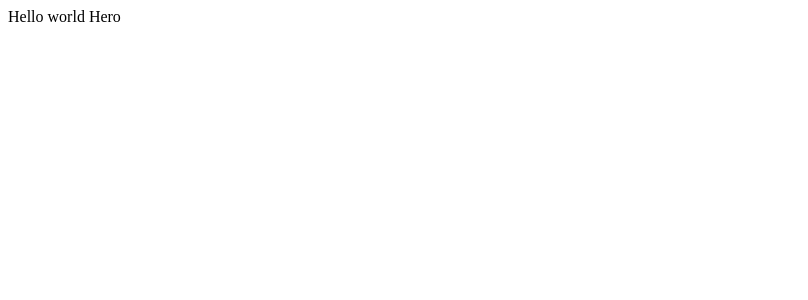
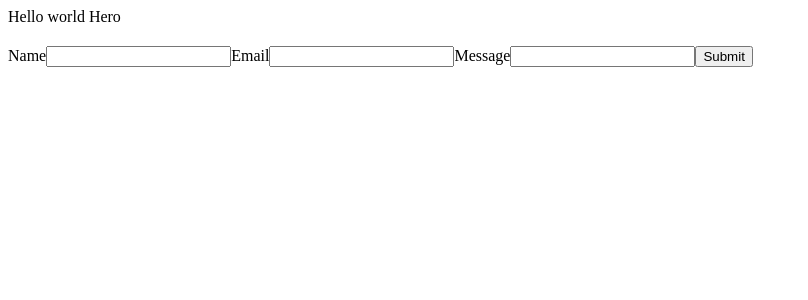
Before and after one commit to EugeneCarbado/single-page-developer-portfolio, a React (Create React App) app: page / in a window 1280 px wide. Shown: the top 300 px of the page, without its empty margins (0-808 px from the left). Built offline with nearby package versions, Linux system fonts and the light colour scheme.

Commit message:
Form component

```diff
--- a/src/App.tsx
+++ b/src/App.tsx
@@ -1,10 +1,12 @@
 import React from 'react';
+import Form from './components/Form/Form';
 import Hero from './components/Hero/Hero';
 
 function App() {
   return (
     <div>
       <Hero />
+      <Form />
     </div>
   );
 }
--- /dev/null
+++ b/src/components/Form/Form.tsx
@@ -0,0 +1,58 @@
+import React, {useState} from 'react';
+
+const Form = () => {
+  const [data, setData] = useState({name: '', email: '', message: ''});
+
+  const handleSubmit = (e: any) => {
+    e.preventDefault();
+    const value = e.target.value;
+    setData({
+      ...data,
+      [e.target.name]: value,
+    });
+  };
+  const submit = () => {
+    console.log('Thank you! I will be in contact shortly.');
+  };
+
+  return (
+    <section>
+      <h2></h2>
+      <div></div>
+      <form action="/" method="POST">
+        <label>
+          Name
+          <input
+            type="text"
+            name="name"
+            value={data.name}
+            onChange={handleSubmit}
+          />
+        </label>
+        <label>
+          Email
+          <input
+            type="text"
+            name="email"
+            value={data.email}
+            onChange={handleSubmit}
+          />
+        </label>
+        <label>
+          Message
+          <input
+            type="text"
+            name="message"
+            value={data.message}
+            onChange={handleSubmit}
+          />
+        </label>
+        <button type="submit" onSubmit={submit}>
+          Submit
+        </button>
+      </form>
+    </section>
+  );
+};
+
+export default Form;
--- a/src/components/Hero/Hero.tsx
+++ b/src/components/Hero/Hero.tsx
@@ -1,7 +1,7 @@
 import React from 'react';
 
 const Hero = () => {
-  return <div>Hello world Hero</div>;
+  return <div className="mt-4">Hello world Hero</div>;
 };
 
 export default Hero;
```
